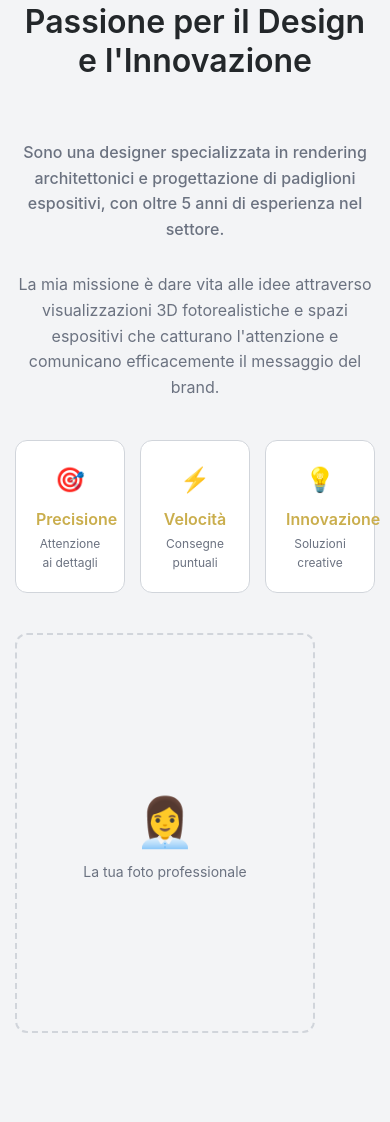
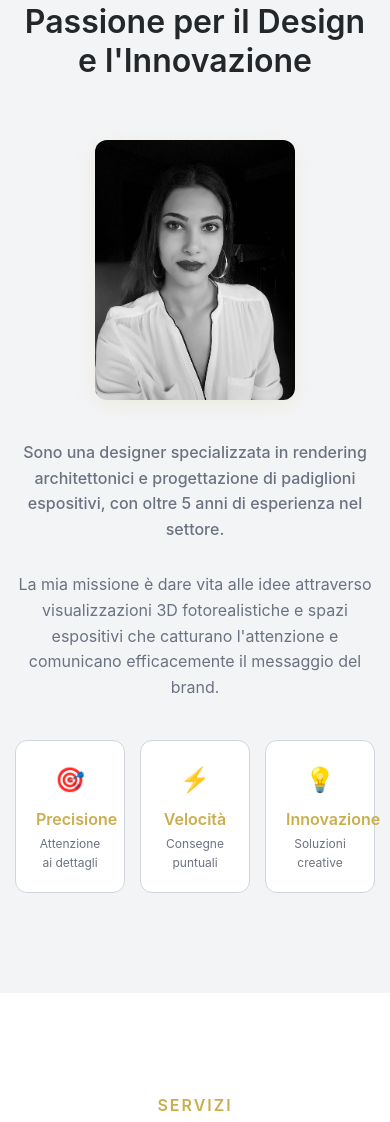
Before and after one commit to tasuboyz/meryem, a plain HTML site: page index.html in a window 390 px wide. Shown: the part 1165-2287 px from the top of the page. Drawn offline with Linux system fonts and the light colour scheme.

Commit message:
feat: Add responsive designer photo for mobile and enhance desktop image display

```diff
--- a/css/style.css
+++ b/css/style.css
@@ -526,34 +526,59 @@ h1, h2, h3, h4, h5, h6 {
     margin: 0 auto;
 }
 
-.placeholder-image {
+.designer-photo {
     width: 300px;
     height: 400px;
-    background: var(--background-alt);
-    border: 2px dashed var(--border-color);
     border-radius: var(--border-radius);
-    display: flex;
-    flex-direction: column;
-    align-items: center;
-    justify-content: center;
+    overflow: hidden;
+    box-shadow: var(--shadow-medium);
+    transition: var(--transition-fast);
+    position: relative;
+}
+
+.designer-photo::before {
+    content: '';
+    position: absolute;
+    top: 0;
+    left: 0;
+    right: 0;
+    bottom: 0;
+    background: linear-gradient(45deg, var(--accent-light) 0%, transparent 50%);
+    opacity: 0;
+    transition: var(--transition-fast);
+    z-index: 1;
+}
+
+.designer-photo:hover::before {
+    opacity: 0.3;
+}
+
+.designer-photo:hover {
+    transform: translateY(-5px);
+    box-shadow: var(--shadow-strong);
+}
+
+.designer-img {
+    width: 100%;
+    height: 100%;
+    object-fit: cover;
+    display: block;
+    transition: var(--transition-fast);
+}
+
+.designer-photo:hover .designer-img {
+    transform: scale(1.05);
+}
+
+/* Immagine designer per mobile - nascosta su desktop */
+.designer-photo-mobile {
+    display: none;
     text-align: center;
-    transition: var(--transition-fast);
-}
-
-.placeholder-image:hover {
-    border-color: var(--accent);
-    background: var(--accent-light);
-}
-
-.image-placeholder span {
-    font-size: 48px;
-    margin-bottom: 15px;
-}
-
-.image-placeholder p {
-    color: var(--text-secondary);
-    font-size: 14px;
-    margin: 0;
+    margin: 40px 0;
+}
+
+.designer-photo-mobile .designer-photo {
+    margin: 0 auto;
 }
 
 /* Services Section */
@@ -1884,6 +1909,21 @@ h1, h2, h3, h4, h5, h6 {
         text-align: center;
     }
 
+    /* Gestione foto designer in tablet */
+    .designer-photo-mobile {
+        display: block;
+    }
+
+    .about-image {
+        display: none;
+    }
+
+    .designer-photo {
+        width: 250px;
+        height: 300px;
+        margin: 0 auto 30px auto;
+    }
+
     .contact-content {
         grid-template-columns: 1fr;
         gap: 40px;
@@ -1906,6 +1946,27 @@ h1, h2, h3, h4, h5, h6 {
 }
 
 @media (max-width: 768px) {
+    /* About section mobile optimization */
+    .about-content {
+        gap: 30px;
+        text-align: center;
+    }
+
+    /* Mostra immagine mobile e nascondi quella desktop */
+    .designer-photo-mobile {
+        display: block !important;
+    }
+
+    .about-image {
+        display: none !important;
+    }
+
+    .designer-photo-mobile .designer-photo {
+        width: 200px !important;
+        height: 260px !important;
+        margin: 0 auto !important;
+    }
+
     .services-grid {
         grid-template-columns: 1fr;
     }
--- a/index.html
+++ b/index.html
@@ -99,6 +99,16 @@
                 <span class="section-subtitle">Chi Sono</span>
                 <h2 class="section-title">Passione per il Design e l'Innovazione</h2>
             </div>
+
+            <!-- Immagine designer per mobile - visibile solo su mobile -->
+            <div class="designer-photo-mobile">
+                <div class="image-container fade-in-up">
+                    <div class="designer-photo">
+                        <img src="foto designer/Immagine WhatsApp 2025-07-27 ore 13.47.15_5ea4392e.jpg" alt="Foto della designer" class="designer-img">
+                    </div>
+                </div>
+            </div>
+
             <div class="about-content">
                 <div class="about-text">
                     <div class="text-content fade-in-left">
@@ -131,11 +141,8 @@
                 </div>
                 <div class="about-image">
                     <div class="image-container fade-in-right">
-                        <div class="placeholder-image">
-                            <div class="image-placeholder">
-                                <span>👩‍💼</span>
-                                <p>La tua foto professionale</p>
-                            </div>
+                        <div class="designer-photo">
+                            <img src="foto designer/Immagine WhatsApp 2025-07-27 ore 13.47.15_5ea4392e.jpg" alt="Foto della designer" class="designer-img">
                         </div>
                     </div>
                 </div>
```
